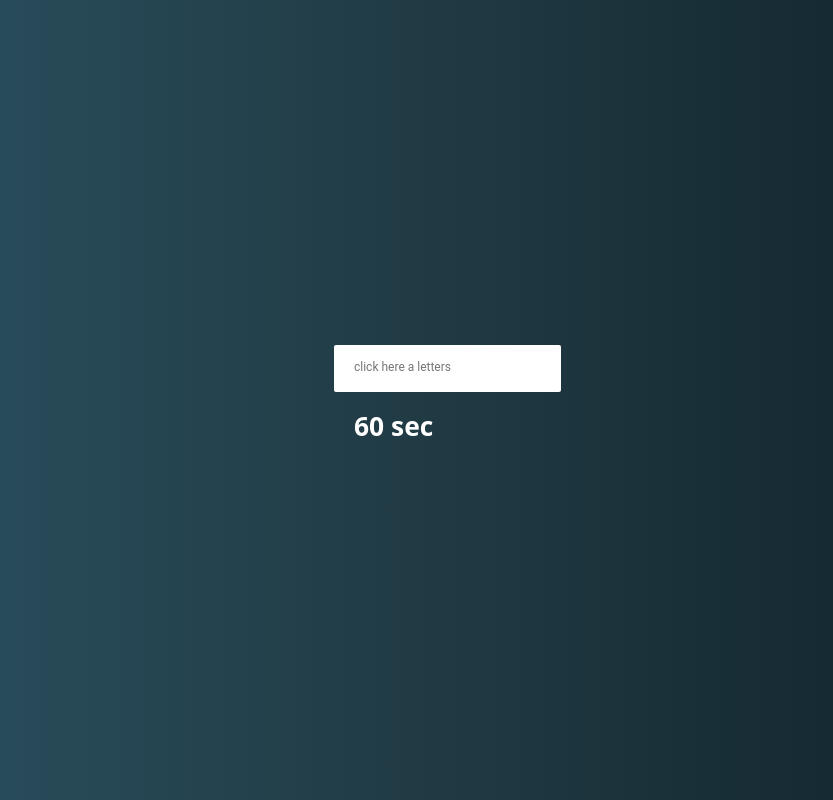
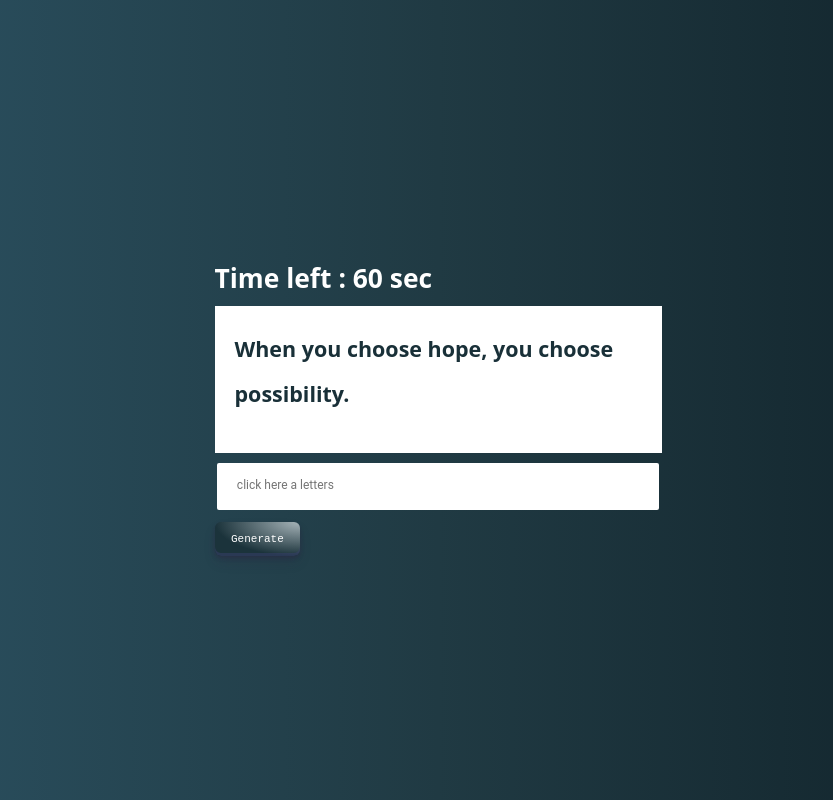
Before and after one commit to Luna-Zebun/fast-typing, a React (Vite) app: page / in a window 1280 px wide. Shown: the whole page, without its empty margins (202-1035 px from the left). Built offline with nearby package versions, Linux system fonts and the light colour scheme.

Commit message:
adding a random text generator

```diff
--- a/src/App.jsx
+++ b/src/App.jsx
@@ -2,9 +2,31 @@ import {  useState } from "react";
 import "./components/TextBox/text-box.style.scss";
 import Timer from "./components/timer/timer.component";
 
+
+
+  const arr=[
+    "Even the smallest light can guide you through the darkest night.",
+    "A single hopeful thought can change the direction of an entire day.",
+    "Hope is believing that tomorrow can be better, even if today was hard.",
+    "When you choose hope, you choose possibility.",
+    "Even broken wings can learn to fly again with hope.",
+    "Hope reminds you that your story isn’t finished yet.",]
+  const getRandomArr= () => {
+  return arr[Math.floor(Math.random() * arr.length)];
+};
+
+
 const App = () => {
   const [text, setText] = useState("");
   const [startTimer, setStartTimer] = useState(false);
+
+  const [arr, setArr] = useState(getRandomArr());
+    const handleClick = () => {
+    // shuffle array and pick random
+    const randomArr = getRandomArr();
+    setArr(randomArr);
+  };
+
 
   const handleChange = (e) => {
     const value = e.target.value;
@@ -17,9 +39,13 @@ const App = () => {
 
     return (
       <div>
-        <input type="text" className="form__input" id="name" placeholder="click here a letters"   value={text}
-        onChange={handleChange} />
         <Timer start={startTimer} ></Timer>
+        <div className="App">
+          <h1>{arr}</h1>
+          <input type="text" className="form__input" id="name" placeholder="click here a letters"   value={text} onChange={handleChange} />
+          <button class="Button" role="button" onClick={handleClick}>Generate</button>
+        </div>
+
       </div>
 
 
--- a/src/components/TextBox/text-box.style.scss
+++ b/src/components/TextBox/text-box.style.scss
@@ -55,3 +55,65 @@ body {
     }
   }
 }
+.App{
+    font-size: 2.2em;
+    line-height: 2.1;
+
+    h1{
+      font-size: 4em;
+      background-color: rgb(255 255 255);
+      color: #193038;
+      height: 107px;
+      width: 407px;
+      margin-bottom: 10px;
+      padding: 20px;
+    }
+}
+
+/* CSS */
+.Button {
+align-items: center;
+    appearance: none;
+    background-image: radial-gradient(100% 100% at 100% 0, #a7b4b9 0, #1b333b 100%);
+    border: 0;
+    border-radius: 6px;
+    box-shadow: rgba(45, 35, 66, 0.4) 0 2px 4px, rgba(45, 35, 66, 0.3) 0 7px 13px -3px, rgba(58, 65, 111, 0.5) 0 -3px 0 inset;
+    box-sizing: border-box;
+    color: #fff;
+    cursor: pointer;
+    display: inline-flex;
+    font-family: "JetBrains Mono", monospace;
+    height: 34px;
+    justify-content: center;
+    line-height: 1;
+    list-style: none;
+    overflow: hidden;
+    padding-left: 16px;
+    padding-right: 16px;
+    position: relative;
+    text-align: left;
+    text-decoration: none;
+    transition: box-shadow 0.15s, transform 0.15s;
+    user-select: none;
+    -webkit-user-select: none;
+    touch-action: manipulation;
+    white-space: nowrap;
+    will-change: box-shadow, transform;
+    font-size: 11px;
+    margin-top: 12px;
+}
+
+.Button:focus {
+  box-shadow: rgb(36 66 77) 0 0 0 1.5px inset, rgba(45, 35, 66, .4) 0 2px 4px, rgba(45, 35, 66, .3) 0 7px 13px -3px, rgb(36 66 77) 0 -3px 0 inset;
+}
+
+.Button:hover {
+    box-shadow: rgb(36 66 77) 0 4px 8px, rgb(36 66 78) 0 7px 13px -3px, #465b64 0 -3px 0 inset;
+    transform: translateY(-2px);
+}
+
+
+.Button:active {
+  box-shadow: #465b64 0 3px 7px inset;
+  transform: translateY(2px);
+}
--- a/src/components/timer/timer.component.jsx
+++ b/src/components/timer/timer.component.jsx
@@ -17,7 +17,7 @@ const Timer = ({start}) => {
 
     return (
     <div className="timer">
-        <h1>{time} sec</h1>
+        <h1> Time left : {time} sec</h1>
         {/* <button onClick={startTimer} >Start</button> */}
     </div>
     );
--- a/src/components/timer/timer.style.scss
+++ b/src/components/timer/timer.style.scss
@@ -1,6 +1,5 @@
 .timer{
     font-size: 1.2rem;
-    margin-left: 2rem;
     margin-top: 0.7rem;
 }
 h1 {
```
